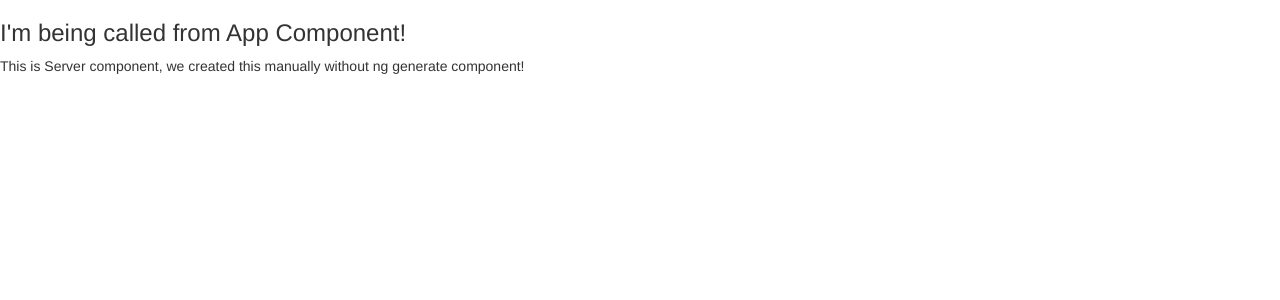
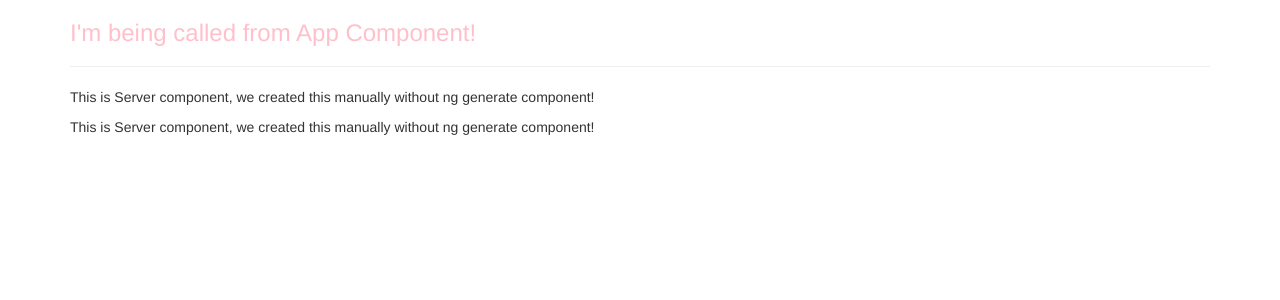
Before and after one commit to jordanhildebrand2012/angular_personal_project, an Angular app in the folder my-first-app/: page / in a window 1280 px wide. Shown: the top 300 px of the page. Built offline with nearby package versions, Linux system fonts and the light colour scheme.

Commit message:
made some modification playing around with angular component

```diff
--- a/my-first-app/src/app/app.component.css
+++ b/my-first-app/src/app/app.component.css
@@ -0,0 +1,3 @@
+h3 {
+  color: pink;
+}
--- a/my-first-app/src/app/app.component.html
+++ b/my-first-app/src/app/app.component.html
@@ -1,2 +1,9 @@
-<h3>I'm being called from App Component!</h3>
-<app-server></app-server>
+<div class="container">
+  <div class="row">
+    <div class="col-xs-12">
+      <h3>I'm being called from App Component!</h3>
+      <hr />
+      <app-servers></app-servers>
+    </div>
+  </div>
+</div>
--- a/my-first-app/src/app/app.module.ts
+++ b/my-first-app/src/app/app.module.ts
@@ -3,9 +3,10 @@
 
 import { AppComponent } from './app.component';
 import { ServerComponent } from './server/server.component';
+import { ServersComponent } from './servers/servers.component';
 
 @NgModule({
-  declarations: [AppComponent, ServerComponent],
+  declarations: [AppComponent, ServerComponent, ServersComponent],
   imports: [BrowserModule],
   providers: [],
   bootstrap: [AppComponent],
--- /dev/null
+++ b/my-first-app/src/app/servers/servers.component.html
@@ -0,0 +1,2 @@
+<app-server></app-server>
+<app-server></app-server>
```
Also changed, not shown: my-first-app/src/app/servers/servers.component.ts (added, +10 -0 lines), my-first-app/src/app/servers/servers.component.css (added).
